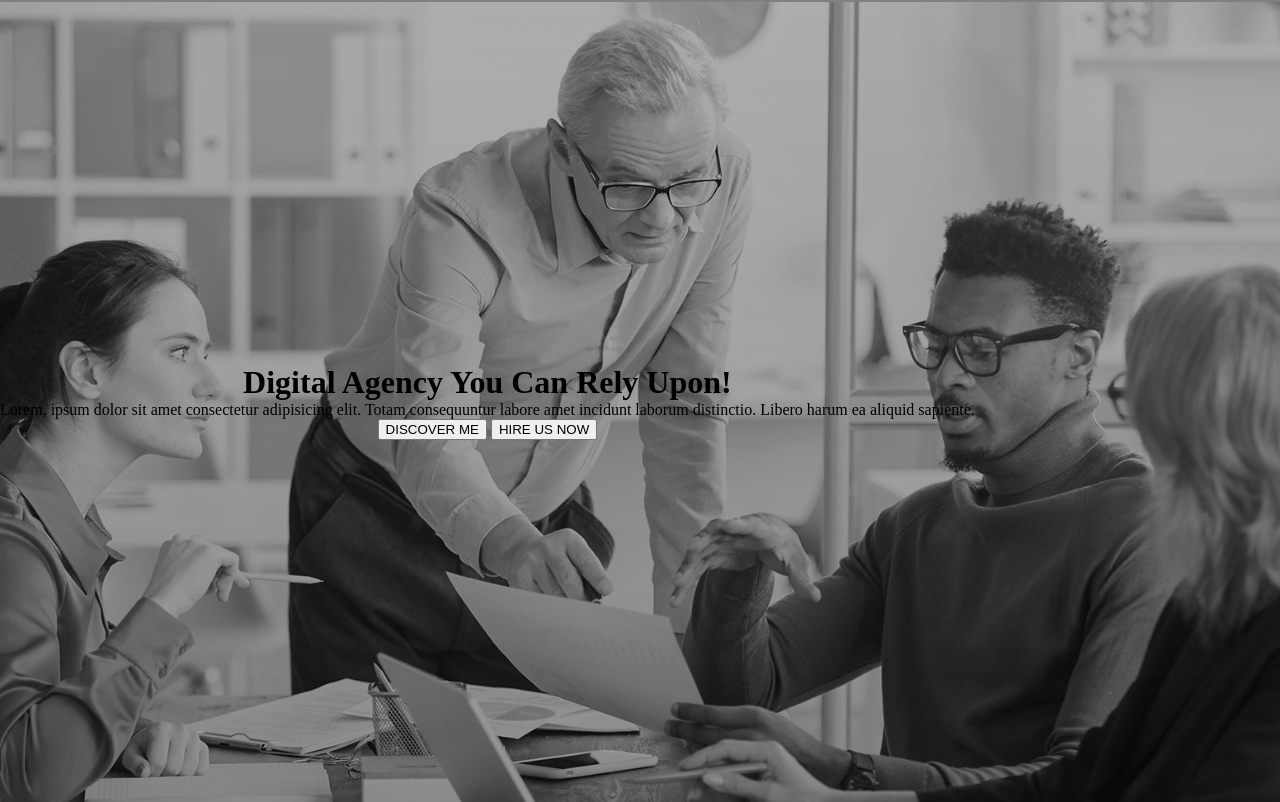
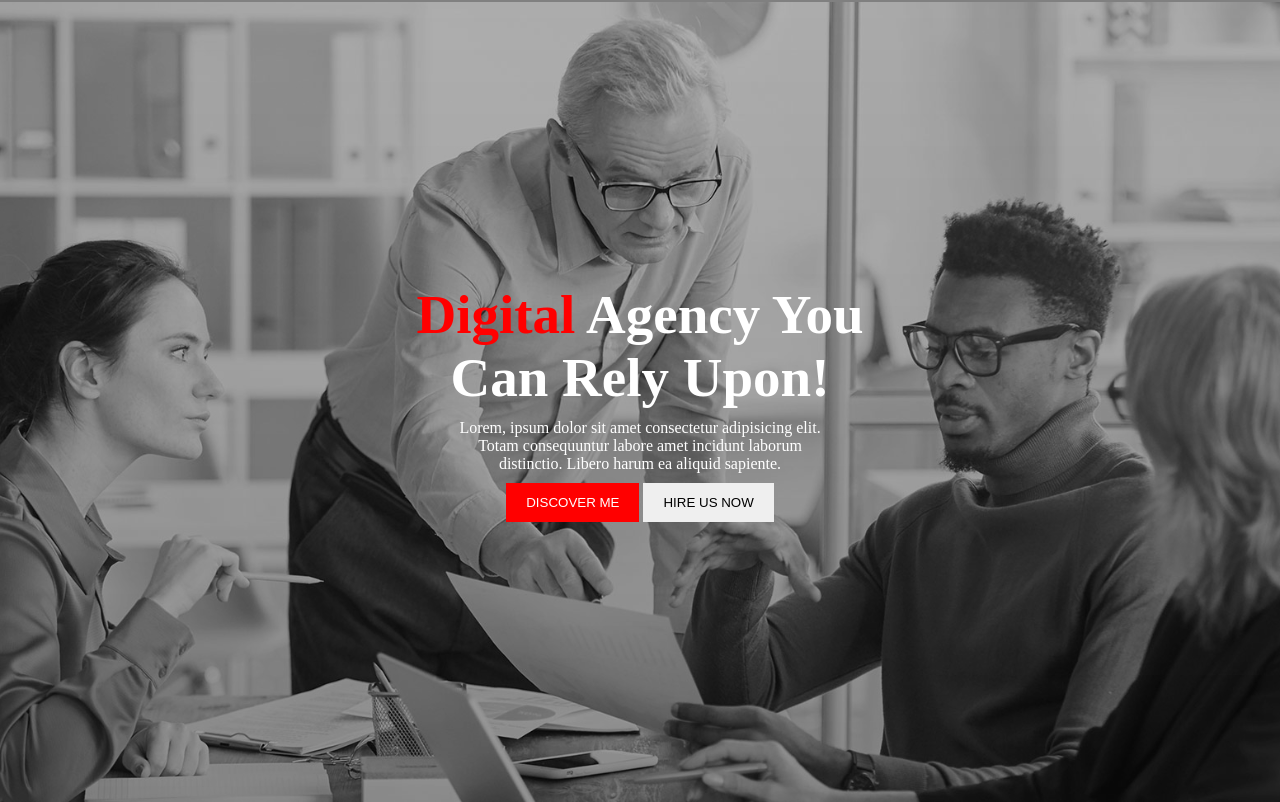
Before and after one commit to Ashikur-ai/Conceptual-project2-M1, a plain HTML site: page index.html in a window 1280 px wide. Shown: the part 67-869 px from the top of the page. Drawn offline with Linux system fonts and the light colour scheme.

Commit message:
banner completed

```diff
--- a/index.html
+++ b/index.html
@@ -24,11 +24,17 @@
     <!-- banner starts here -->
     <div class="banner-container">
         <div class="banner-info">
-            <h1>Digital Agency You Can Rely Upon!</h1>
-            <p>Lorem, ipsum dolor sit amet consectetur adipisicing elit. Totam consequuntur labore amet incidunt laborum distinctio. Libero harum ea aliquid sapiente.</p>
+            <h1 class="title">
+                <span class="primary">Digital</span>
+                Agency You <br>Can Rely Upon!
+            </h1>
 
-            <button>DISCOVER ME</button>
-            <button>HIRE US NOW</button>
+            <p class="description">
+                Lorem, ipsum dolor sit amet consectetur adipisicing elit. Totam consequuntur labore amet incidunt laborum distinctio. Libero harum ea aliquid sapiente.
+            </p>
+
+            <button class="btn bg-primary">DISCOVER ME</button>
+            <button class="btn ">HIRE US NOW</button>
         </div>
     </div>
 </body>
--- a/style.css
+++ b/style.css
@@ -1,6 +1,11 @@
 /* All styles */
 * {
     margin: 0px;
+}
+
+
+.primary {
+    color: red;
 }
 
 /* navigation section styles */
@@ -37,3 +42,36 @@
     align-items: center;
 
 }
+
+
+.banner-info {
+    width: 60%;
+    margin: auto;
+}
+
+
+.title {
+    font-size: 55px;
+    font-weight: bold;
+    color: white;
+}
+
+
+.description {
+    color: white;
+    padding: 10px;
+    width: 50%;
+    margin: auto;
+}
+
+
+.btn {
+    padding: 12px 20px;
+    border: none;
+}
+
+
+.bg-primary {
+    background-color: red;
+    color: white;
+}
```
